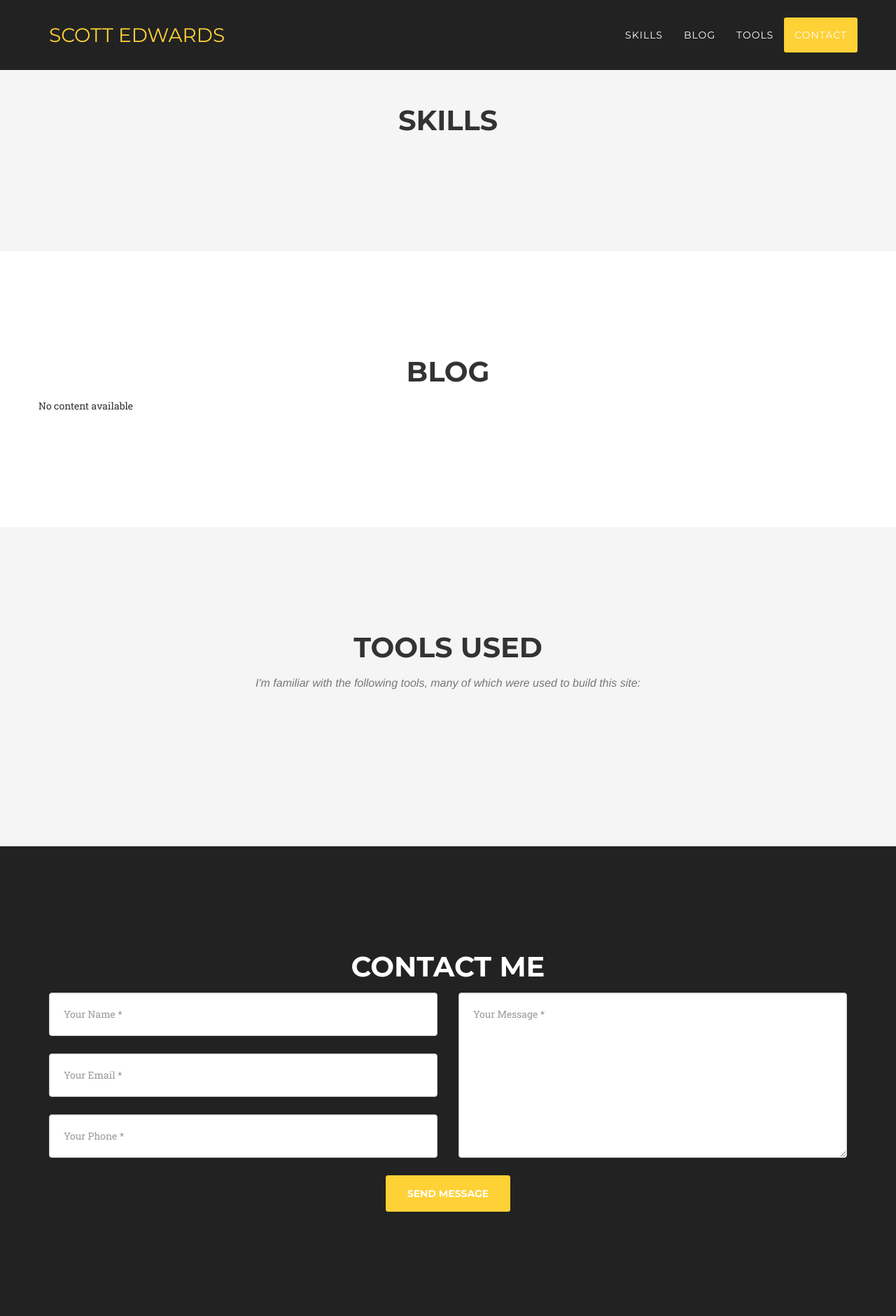
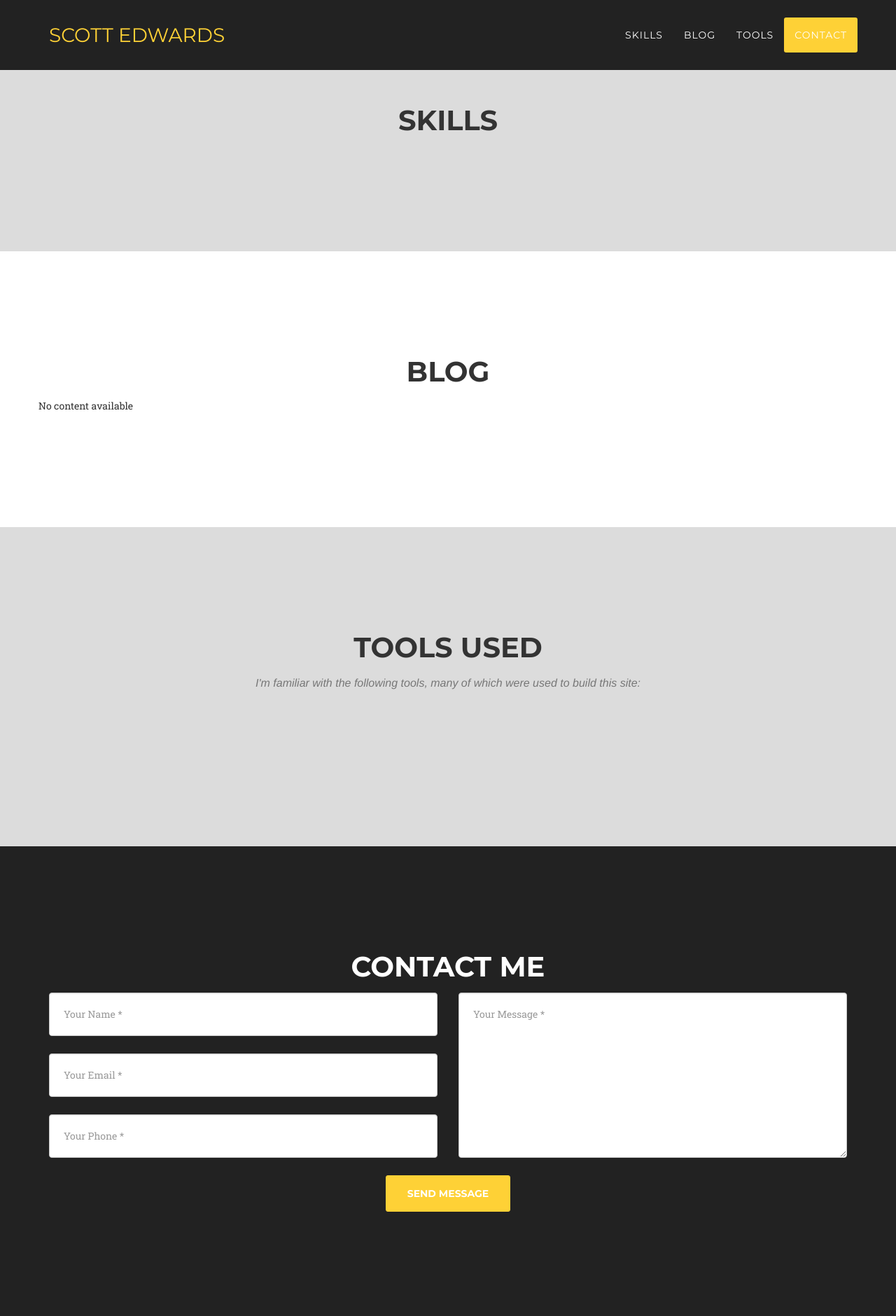
Before and after one commit to se42/mysite, a Django app: template myblog/templates/myblog/blog_post_list.html in a window 1280 px wide. Shown: the top 1880 px of the page at 70% size. Run offline with Django 3.2, Linux system fonts and the light colour scheme; the template is opened without the code that fills it, so the values that code supplies are empty; parts of the project's set-up code (start-up, migrations or seed data) failed here and were passed over; some libraries are stand-ins or nearby versions; some web fonts are replaced.

Commit message:
more layout

```diff
--- a/mysite/static/mysite/css/agency.css
+++ b/mysite/static/mysite/css/agency.css
@@ -62,7 +62,7 @@ h6 {
 }
 
 .bg-light-gray {
-	background-color: #f5f5f5;
+	background-color: #dcdcdc;
 }
 
 .bg-darkest-gray {
@@ -363,6 +363,7 @@ section h3.section-subheading {
 #blog .portfolio-item {
 	margin: 0 0 15px;
 	right: 0
+	border: 1px solid black;
 }
 
 #blog .portfolio-item .portfolio-link {
```
